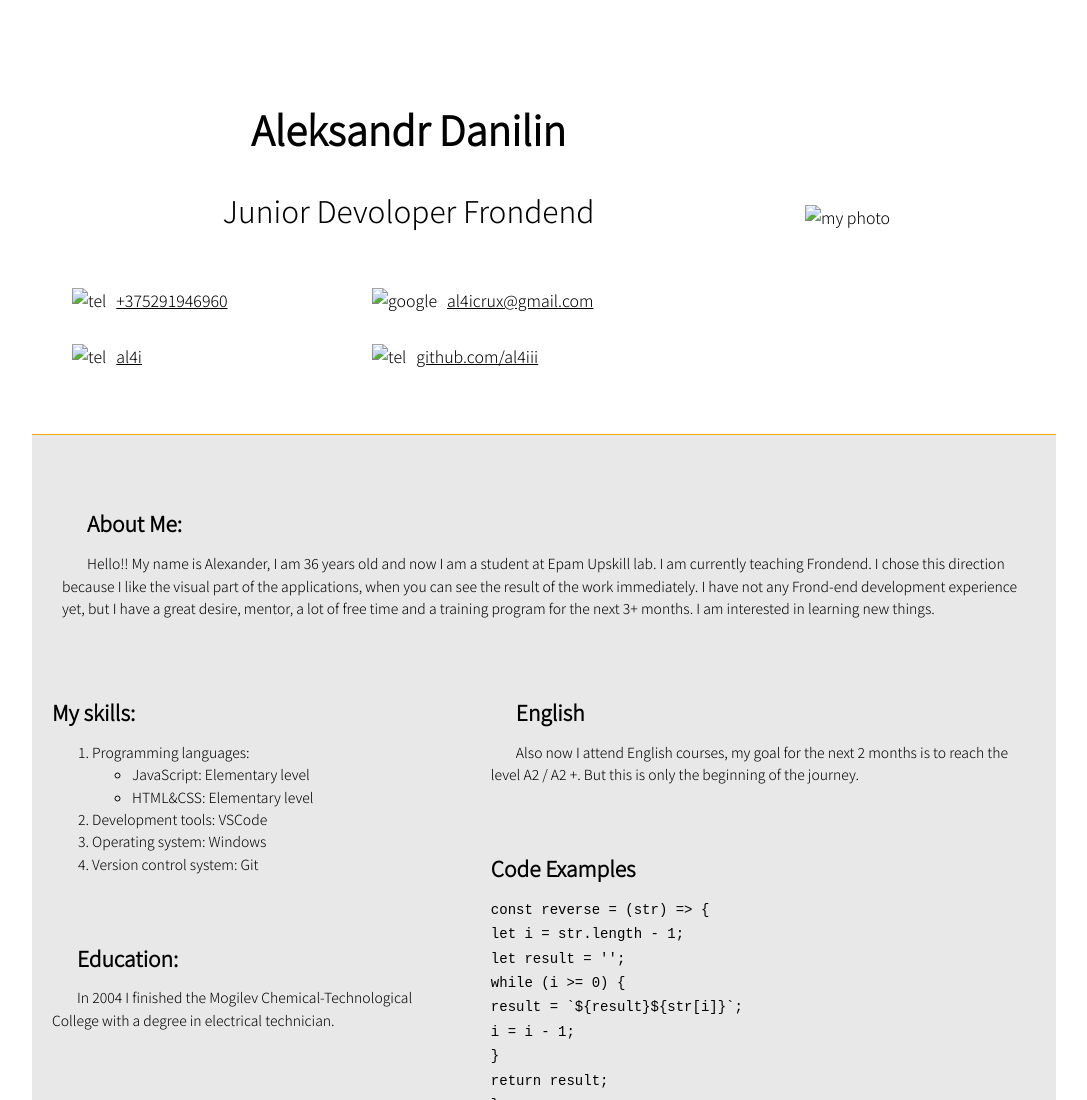
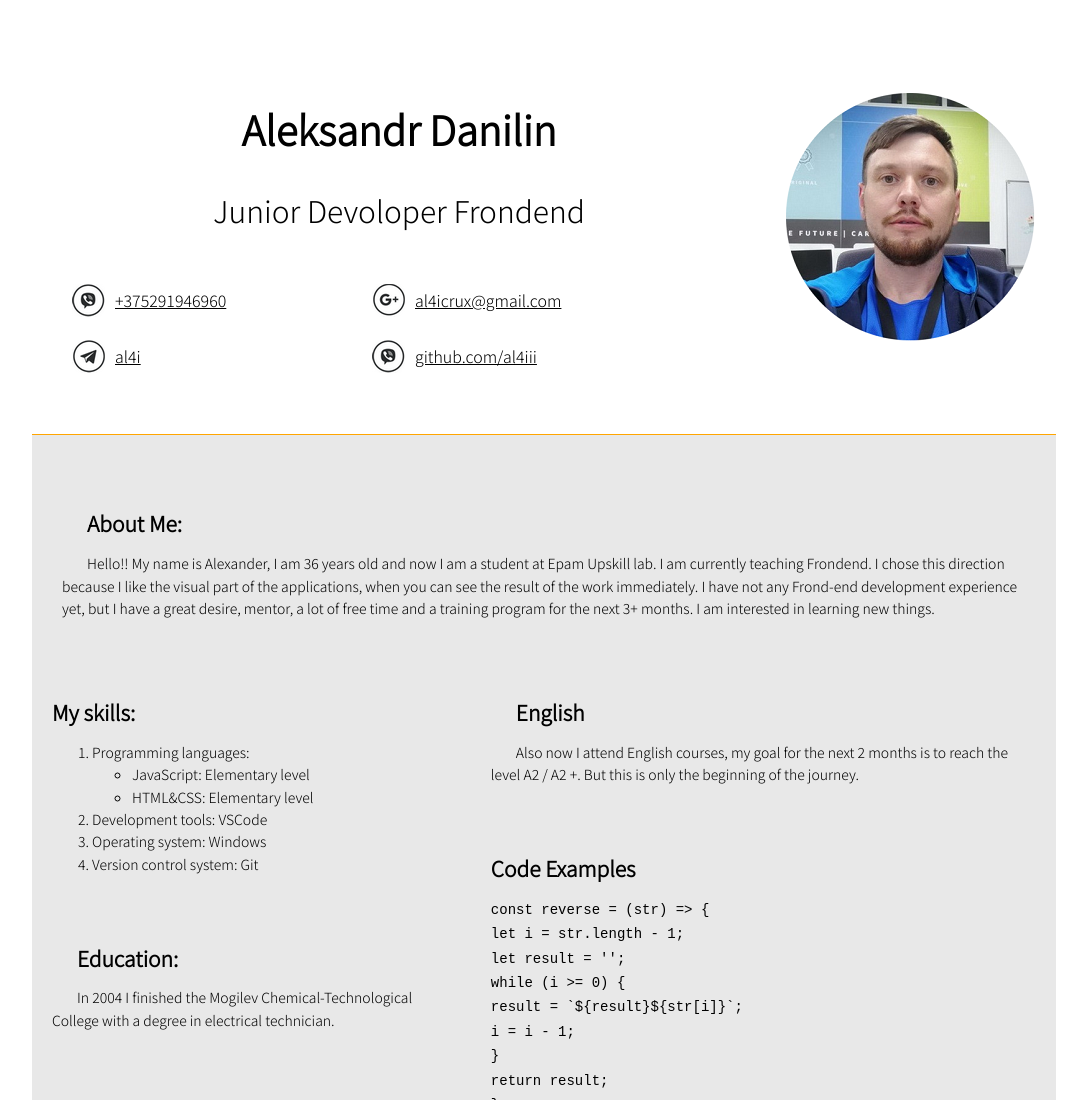
Before and after one commit to al4iii/rsschool-cv, a plain HTML site: page index.html in a window 1280 px wide. Shown: the top 1100 px of the page, without its empty margins (96-1183 px from the left). Drawn offline with Linux system fonts and the light colour scheme; the site is published under a folder, as on GitHub Pages, so addresses that start at the root find nothing; a web font is replaced by a local one.

Commit message:
photo display

```diff
--- a/index.html
+++ b/index.html
@@ -11,7 +11,7 @@
   <body>
    <header>
     <section class="photo">
-      <img src="/img/909_oooo.plus.png" alt="my photo">
+      <img src="img/909_oooo.plus.png" alt="my photo">
     </section>
      <section class="cv">
        <section class="name">
@@ -21,18 +21,18 @@
        <section class="contact">
          <section class="contact1-2">
           <section class="contact1">
-           <img src="/img/tel.png" alt="tel"><p class="p_contact"><a href="tel:+375291946960">+375291946960</a></p>
+           <img src="img/tel.png" alt="tel"><p class="p_contact"><a href="tel:+375291946960">+375291946960</a></p>
          </section>
          <section class="contact2">
-           <img src="/img/google.png" alt="google"><p class="p_contact"><a href="mailto:al4icrux@gmail.com">al4icrux@gmail.com</a></p>
+           <img src="img/google.png" alt="google"><p class="p_contact"><a href="mailto:al4icrux@gmail.com">al4icrux@gmail.com</a></p>
          </section>
         </section>
          <section class="contact3-4">
          <section class="contact3">
-           <img src="/img/telegram.png" alt="tel"><p class="p_contact"><a href="tg://resolve?domain=al4i">al4i</a></p>
+           <img src="img/telegram.png" alt="tel"><p class="p_contact"><a href="tg://resolve?domain=al4i">al4i</a></p>
          </section>
          <section class="contact4">
-          <img src="/img/tel.png" alt="tel"><p class="p_contact"><a href="https://github.com/al4iii">github.com/al4iii</a></p>
+          <img src="img/tel.png" alt="tel"><p class="p_contact"><a href="https://github.com/al4iii">github.com/al4iii</a></p>
         </section>
        </section>
       </section>
```
